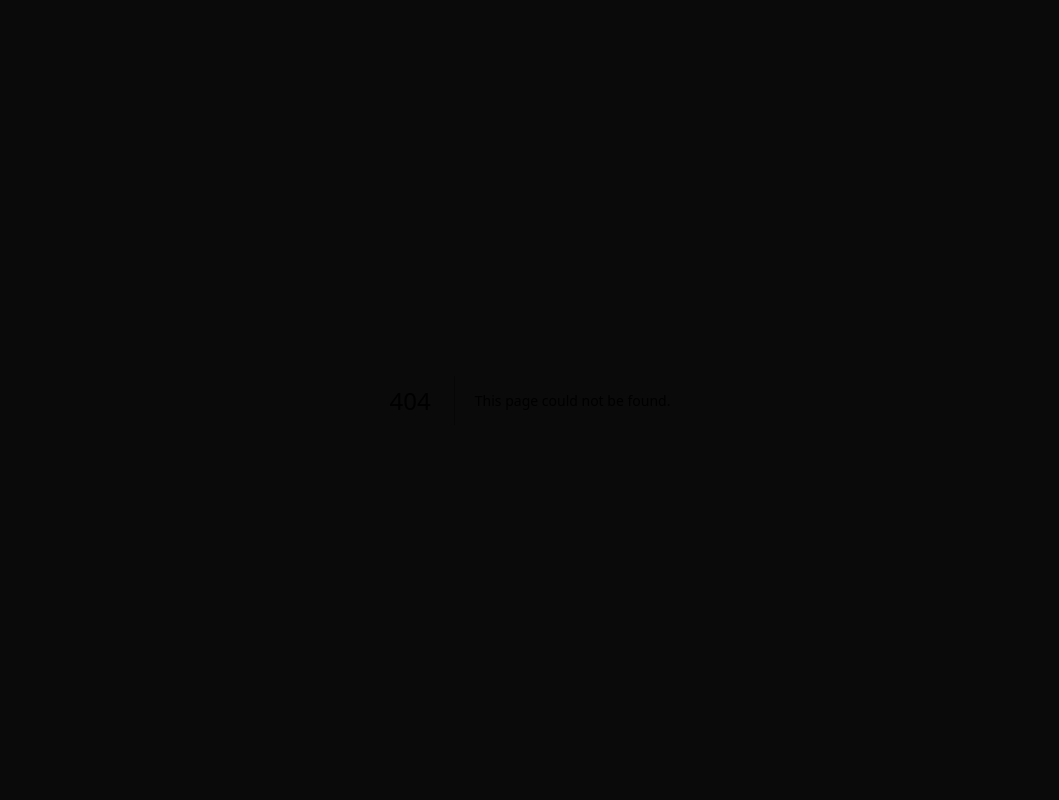
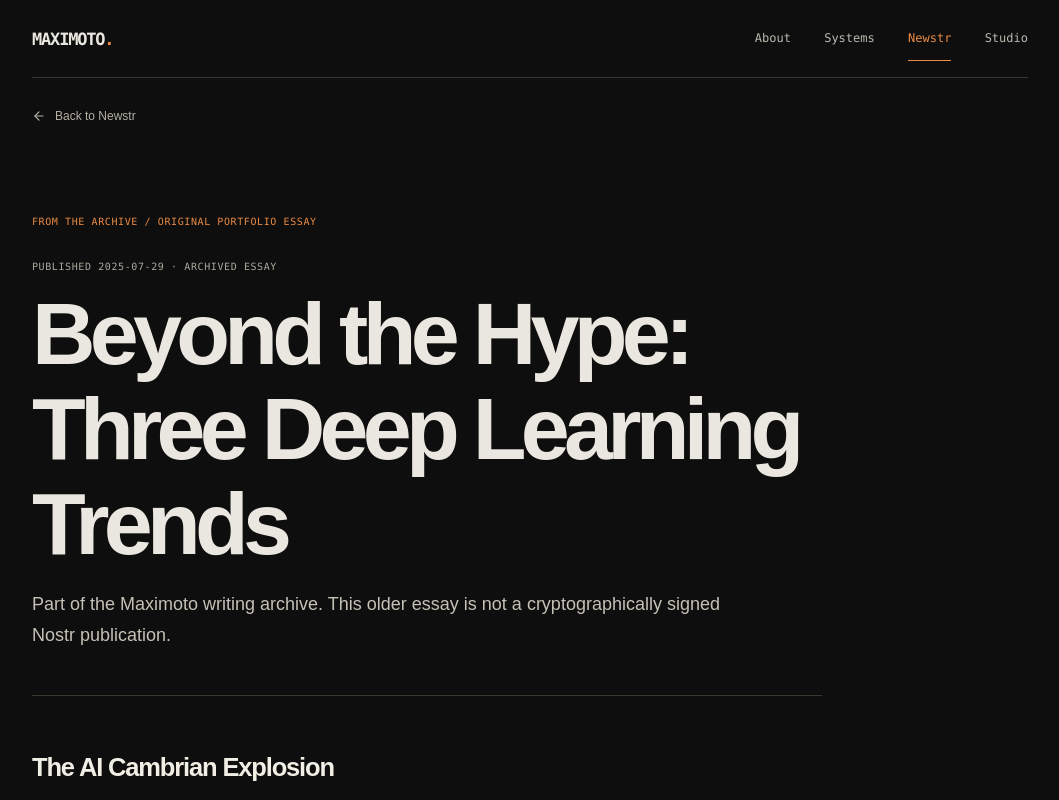
Before and after one commit to maximotodev/sovereign-portfolio, a Next.js app: page /newsletter/essay/beyond-the-hype-three-deep-learning-trends-shaping-our-future in a window 1280 px wide. Before the commit this address had no page. Shown: the top 800 px of the page, without its empty margins (110-1169 px from the left). Built offline with nearby package versions, Linux system fonts and the light colour scheme.

Commit message:
feat(newstr): add archive essay route under Newstr

```diff
--- /dev/null
+++ b/src/app/newsletter/essay/[slug]/page.tsx
@@ -0,0 +1,59 @@
+import type { Metadata } from "next";
+import Link from "next/link";
+import { notFound } from "next/navigation";
+import ReactMarkdown from "react-markdown";
+import { ArrowLeft } from "lucide-react";
+import { POSTS } from "@/lib/data";
+import { SiteNavigation } from "@/components/layout/SiteNavigation";
+import styles from "@/components/newsletter/newsletter.module.css";
+
+type Props = { params: Promise<{ slug: string }> };
+
+const publishedEssays = POSTS.filter((post) => post.isPublished);
+
+export function generateStaticParams() {
+  return publishedEssays.map((post) => ({ slug: post.slug }));
+}
+
+export async function generateMetadata({ params }: Props): Promise<Metadata> {
+  const { slug } = await params;
+  const post = publishedEssays.find((item) => item.slug === slug);
+  if (!post) return { title: "Essay not found — Newstr" };
+  return {
+    title: `${post.title} — Newstr | Maximoto`,
+    description: post.content.replace(/[#*_>\r\n]/g, " ").slice(0, 155),
+    alternates: { canonical: `/newsletter/essay/${post.slug}` },
+  };
+}
+
+export default async function ArchivedEssayPage({ params }: Props) {
+  const { slug } = await params;
+  const post = publishedEssays.find((item) => item.slug === slug);
+  if (!post) notFound();
+
+  return (
+    <main className={styles.page}>
+      <div className={styles.wrap}>
+        <SiteNavigation active="newsletter" />
+        <div className={styles.breadcrumb}>
+          <Link href="/newsletter"><ArrowLeft size={14} /> Back to Newstr</Link>
+        </div>
+        <article className={styles.article}>
+          <header className={styles.articleHeader}>
+            <p className={styles.eyebrow}>FROM THE ARCHIVE / ORIGINAL PORTFOLIO ESSAY</p>
+            <span className={styles.issueNumber}>PUBLISHED {post.publishedDate} · ARCHIVED ESSAY</span>
+            <h1>{post.title}</h1>
+            <p>Part of the Maximoto writing archive. This older essay is not a cryptographically signed Nostr publication.</p>
+          </header>
+          <div className={`${styles.articleBody} prose prose-invert max-w-none`}>
+            <ReactMarkdown skipHtml>{post.content}</ReactMarkdown>
+          </div>
+          <p className={styles.disclaimer}>
+            Archive note: content is preserved from the original portfolio. Newstr's Nostr-signed issues are displayed separately and identified as verified publications.
+          </p>
+          <Link className={styles.back} href="/newsletter"><ArrowLeft size={14} /> All Newstr writing</Link>
+        </article>
+      </div>
+    </main>
+  );
+}
```
